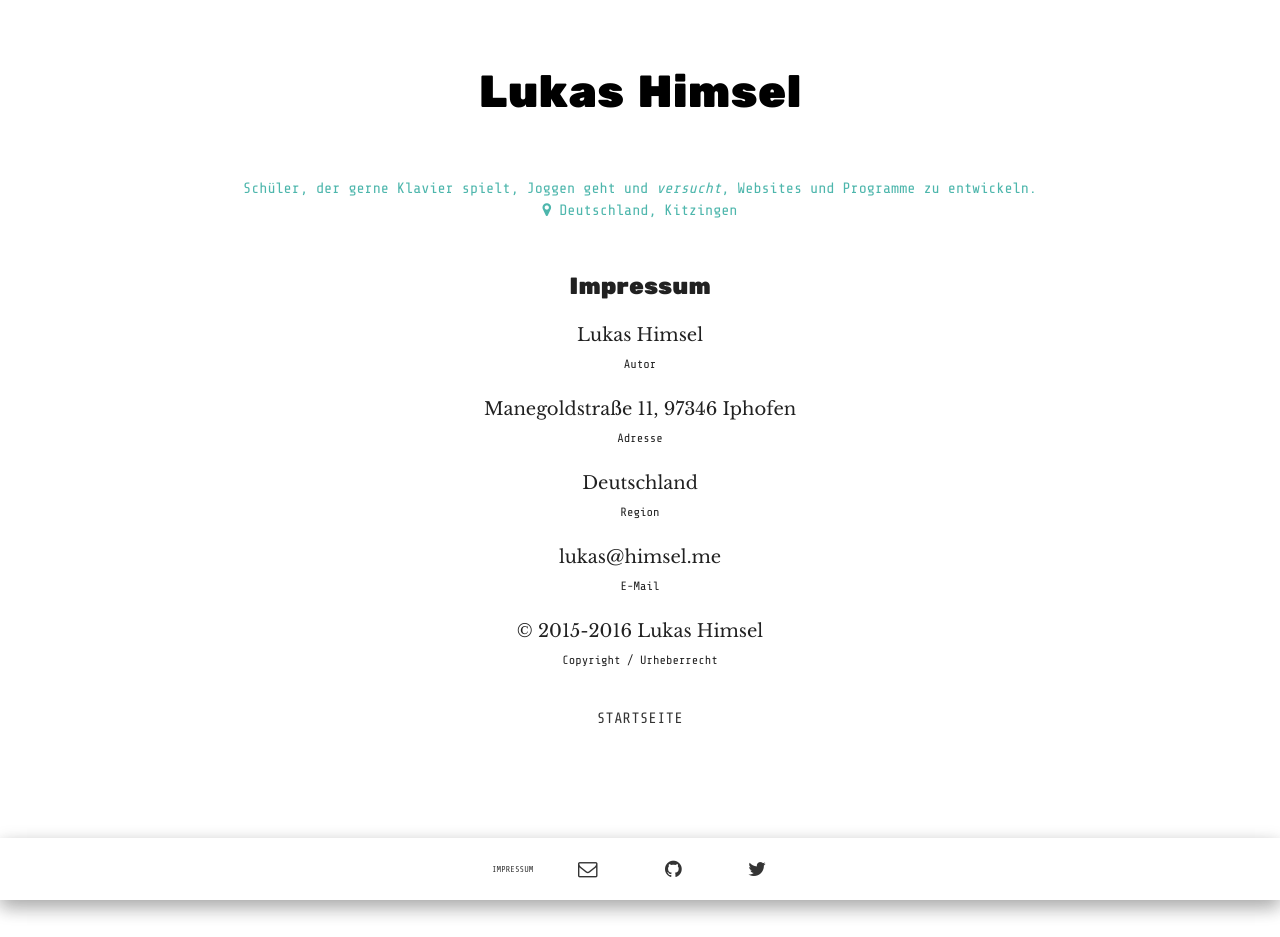
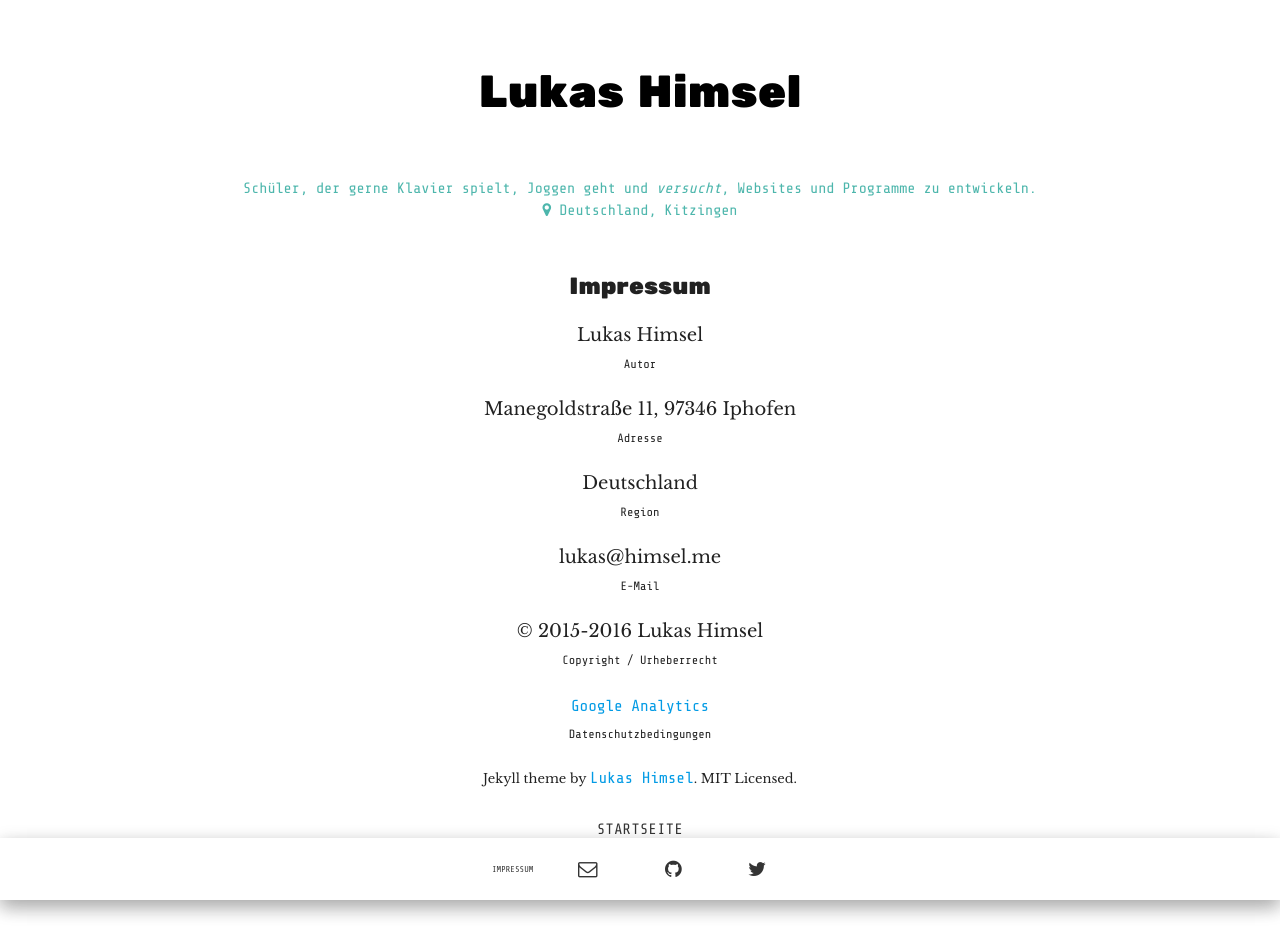
Before and after one commit to lukas-h/material-theme, a Jekyll site: the page built from imprint.html, in a window 1280 px wide. Built offline with Jekyll 4.4.1, drawn with Linux system fonts in a browser that asks for light colours; some web fonts are replaced; part of the change alters nothing that is shown.

```diff
--- a/_config.yml
+++ b/_config.yml
@@ -16,5 +16,10 @@ posts_btn: Posts
 imprint_btn: Impressum
 name_badge: "Ein Artikel von"
 
-# Build settings
+# build settings
 markdown: kramdown
+
+# exclude files
+exclude:
+  - LICENSE
+  - README.md
--- a/_includes/footer.html
+++ b/_includes/footer.html
@@ -1,10 +1,20 @@
 <footer class="my-footer z-depth-2">
     <p>
-        <a class="waves-effect waves-teal btn-flat my-imprint-link" href="{{ "/imprint.html" | prepend: site.baseurl }}">{{ site.imprint_btn }}</a>
-        {% if site.email %}<a href="mailto:{{ site.email }}" class="waves-effect waves-teal btn-flat my-mail-link"><i class="fa fa-envelope-o"></i></a>{% endif %}
-        {% if site.github_username %}<a href="https://github.com/{{ site.github_username }}" class="waves-effect waves-teal btn-flat my-github-link"><i class="fa fa-github"></i></a>{% endif %}
-        {% if site.twitter_username %}<a href="https://twitter.com/{{ site.twitter_username }}" class="waves-effect waves-teal btn-flat my-twitter-link"><i class="fa fa-twitter"></i></a>{% endif %}
+        <a class="waves-effect waves-teal btn-flat my-imprint-link" href="{{ " /imprint.html " | prepend: site.baseurl }}">{{ site.imprint_btn }}</a>        {% if site.email %}<a href="mailto:{{ site.email }}" class="waves-effect waves-teal btn-flat my-mail-link"><i class="fa fa-envelope-o"></i></a>{%
+        endif %} {% if site.github_username %}
+        <a href="https://github.com/{{ site.github_username }}" class="waves-effect waves-teal btn-flat my-github-link"><i class="fa fa-github"></i></a>{% endif %} {% if site.twitter_username %}<a href="https://twitter.com/{{ site.twitter_username }}"
+            class="waves-effect waves-teal btn-flat my-twitter-link"><i class="fa fa-twitter"></i></a>{% endif %}
     </p>
 </footer>
-<script type="text/javascript" src="{{ "/styles/jquery.js" | prepend: site.baseurl }}"></script>
-<script type="text/javascript" src="{{ "/styles/mlz.js" | prepend: site.baseurl }}"></script>
+<script type="text/javascript" src="{{ " /styles/jquery.js " | prepend: site.baseurl }}"></script>
+<script type="text/javascript" src="{{ " /styles/mlz.js " | prepend: site.baseurl }}"></script>
+<script>
+  (function(i,s,o,g,r,a,m){i['GoogleAnalyticsObject']=r;i[r]=i[r]||function(){
+  (i[r].q=i[r].q||[]).push(arguments)},i[r].l=1*new Date();a=s.createElement(o),
+  m=s.getElementsByTagName(o)[0];a.async=1;a.src=g;m.parentNode.insertBefore(a,m)
+  })(window,document,'script','https://www.google-analytics.com/analytics.js','ga');
+
+  ga('create', 'UA-72004048-3', 'auto');
+  ga('send', 'pageview');
+
+</script>
--- /dev/null
+++ b/_includes/mention.html
@@ -0,0 +1 @@
+Jekyll theme by <a href="http://himsel.me/" class="my-link">Lukas Himsel</a>. MIT Licensed.
--- a/imprint.html
+++ b/imprint.html
@@ -25,6 +25,13 @@ layout: page
                 <p class="my-item">&copy; 2015-2016 Lukas Himsel<br>
                     <span class="my-item-sub">Copyright / Urheberrecht</span></p>
             </li>
+            <li>
+                <p class="my-item"><a class="my-link" href="https://www.google.com/analytics/terms/de.html">Google Analytics</a><br>
+                    <span class="my-item-sub">Datenschutzbedingungen</span></p>
+            </li>
         </ul>
     </p>
+    <p>
+        {% include mention.html %}
+    </p>
 </div>
```
Also changed, not shown: README.md (added), 1 other file.
